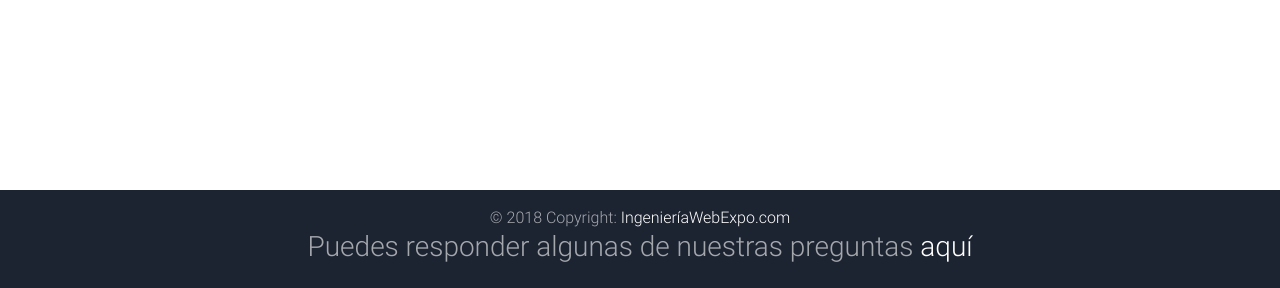
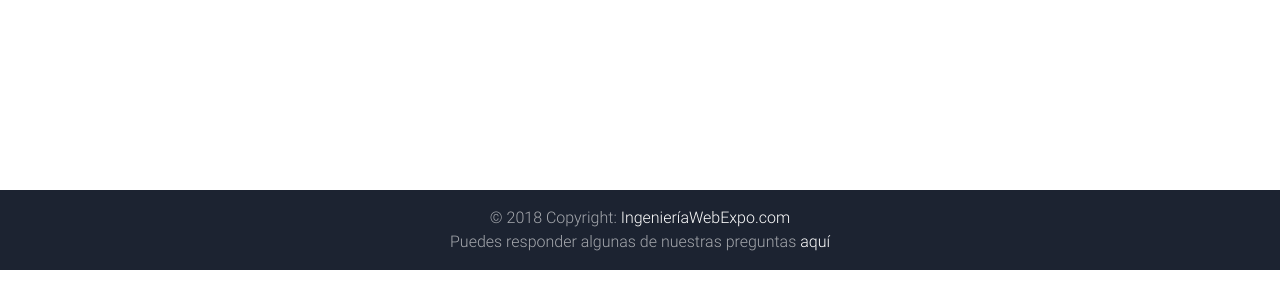
Before and after one commit to Francisco567/ExposicionInfluencers, a plain HTML site: page index.html in a window 1280 px wide. Shown: the part 3226-3514 px from the top of the page. Drawn offline with Linux system fonts and the light colour scheme.

Commit message:
actualizacion v2
añadiendo preguntas

```diff
--- a/index.html
+++ b/index.html
@@ -161,7 +161,7 @@
     <div class="footer-copyright text-center unique-color-dark  py-3 ">© 2018 Copyright:
       <a href="https://mdbootstrap.com/bootstrap-tutorial/"> Ingenier&iacute;aWebExpo.com</a>
       <br>
-      <h3>Puedes responder algunas de nuestras preguntas <a href="https://goo.gl/forms/CL8AenkTIVWWDbeE3">aqu&iacute;</a>  </h3>
+     Puedes responder algunas de nuestras preguntas <a href="https://goo.gl/forms/CL8AenkTIVWWDbeE3">aqu&iacute;</a>
     </div>
     <!-- Copyright -->
 
```
